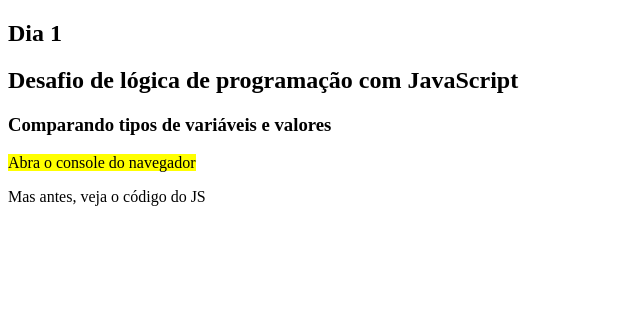
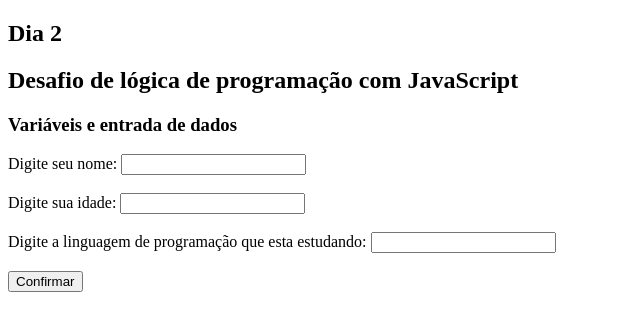
Before and after one commit to LucasDevRJ/7_days_of_code-logica_js, a plain HTML site: page dia_2/index.html in a window 1280 px wide. Shown: the whole page, without its empty margins (0-640 px from the left). Drawn offline with Linux system fonts and the light colour scheme.

Commit message:
entrada de dados e botão

```diff
--- a/dia_2/index.html
+++ b/dia_2/index.html
@@ -8,13 +8,29 @@
 <body>
 	<main>
 		<section>
-			<h1>Dia 1</h1>
+			<h1>Dia 2</h1>
 			<h2>Desafio de lógica de programação com JavaScript</h2>
-			<h3>Comparando tipos de variáveis e valores</h3>
-			<mark>Abra o console do navegador</mark>
-			<p>Mas antes, veja o código do JS</p>
+			<h3>Variáveis e entrada de dados</h3>
+		</section>
+
+		<section>
+			<label for="nome">Digite seu nome:</label>
+			<input type="text" name="nome">
+			<br>
+			<br>
+			<label for="idade">Digite sua idade:</label>
+			<input type="text" name="idade">
+			<br>
+			<br>
+			<label for="linguagem">Digite a linguagem de programação que esta estudando:</label>
+			<input type="text" name="linguagem">
+			<br>
+			<br>
+			<input type="button" name="botaoEnviar" value="Confirmar">
+
+			<h2 id="resposta"></h2>
 		</section>
 	</main>
-	<script type="text/javascript" src=""></script>
+	<script type="text/javascript" src="main.js"></script>
 </body>
 </html>
```
Also changed, not shown: dia_2/main.js (added).
